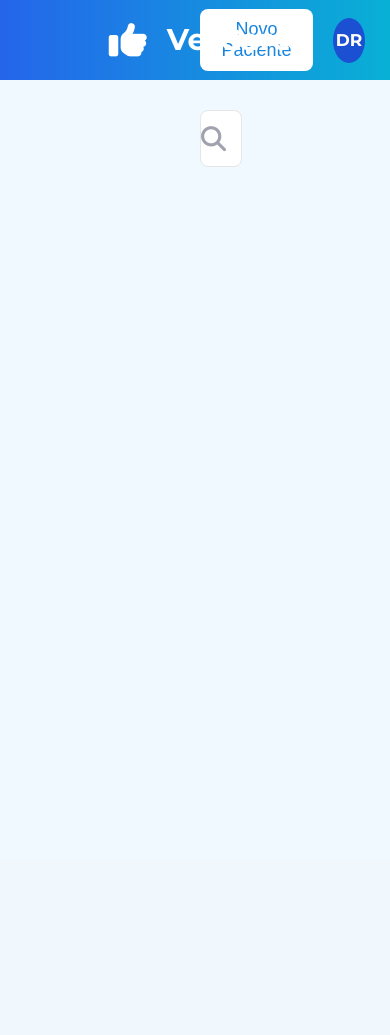
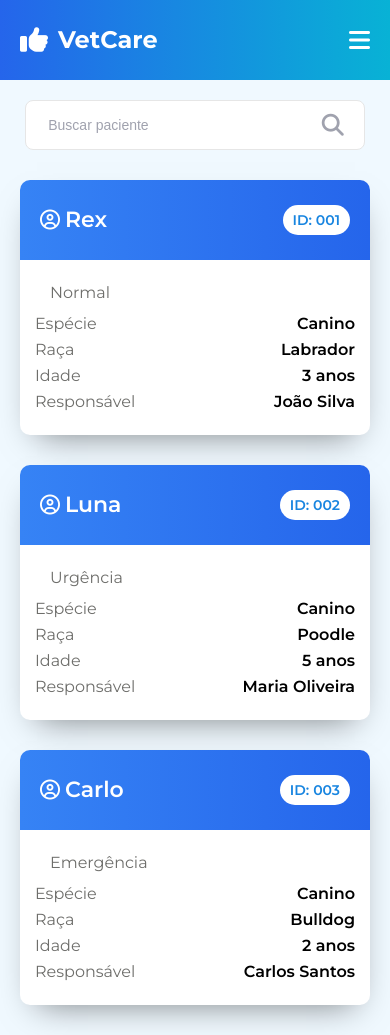
Before and after one commit to Kaue-LS/hackaton, a Flask app: page / in a window 390 px wide; the page is wider, and only the part inside the window is pictured. Before the commit the page ends 167 px from the top of that part, so only its background shows below. Run offline with Flask 3, Linux system fonts and the light colour scheme.

Commit message:
style: home page mobile

```diff
--- a/static/home.css
+++ b/static/home.css
@@ -157,3 +157,51 @@
   color: var(--color_black);
   font-weight: 600;
 }
+@media screen and (max-width: 1024px) {
+  .main_home {
+    padding: 30px 100px 0;
+  }
+  .main_home .main_cardList {
+    display: grid;
+    grid-template-columns: repeat(auto-fit, minmax(300px, 1fr));
+    gap: 30px;
+    margin-bottom: 30px;
+  }
+}
+@media screen and (max-width: 768px) {
+  .main_home {
+    padding: 20px 20px 0;
+  }
+  .main_home .main_nav input {
+    font-size: 14px;
+  }
+  .main_home .main_nav input::placeholder {
+    font-size: 14px;
+    color: var(--color_gray);
+  }
+  .main_home .main_nav i {
+    position: absolute;
+    left: auto;
+    right: 20px;
+    top: 13px;
+    font-size: 22px;
+    color: var(--color_gray);
+  }
+
+  .mobile > i {
+    font-size: 24px;
+  }
+  .header .header_logo i {
+    position: relative;
+    font-size: 28px;
+  }
+  .header .header_logo {
+    gap: 10px;
+    justify-content: left;
+    width: 100%;
+    height: 100%;
+  }
+  .header .header_logo h1 {
+    font-size: 24px;
+  }
+}
--- /dev/null
+++ b/static/js/home.js
@@ -0,0 +1,11 @@
+function CheckWidth() {
+    if (window.innerWidth <= 748) {
+        window.document.getElementById("searchBar").placeholder = "Buscar paciente"
+    }
+    else {
+        window.document.getElementById("searchBar").placeholder = "Buscar paciente por nome,ID ou responsável"
+    }
+}
+
+window.addEventListener('resize', CheckWidth)
+CheckWidth()
--- a/static/style.css
+++ b/static/style.css
@@ -156,3 +156,28 @@
   color: currentColor;
   text-decoration: none;
 }
+
+.desktop {
+  display: block !important;
+}
+
+.mobile {
+  display: none !important;
+}
+
+@media screen and (max-width: 1024px) {
+  .header {
+    padding: 0px 100px;
+  }
+}
+@media screen and (max-width: 768px) {
+  .header {
+    padding: 0px 20px;
+  }
+  .desktop {
+    display: none !important;
+  }
+  .mobile {
+    display: block !important;
+  }
+}
--- a/templates/base.html
+++ b/templates/base.html
@@ -7,8 +7,8 @@
     <title>{% block title %}VetCare{% endblock %}</title>
     <link rel="stylesheet" href="https://cdnjs.cloudflare.com/ajax/libs/font-awesome/6.4.0/css/all.min.css">
     <link rel="stylesheet" href="{{ url_for('static', filename='style.css') }}">
-    <script defer src="{{ url_for('static', filename='js/icons.js') }}"></script>
-
+    <!-- <script defer src="{{ url_for('static', filename='js/icons.js') }}"></script> -->
+    {% block script %} {% endblock %}
     <link rel="preconnect" href="https://fonts.googleapis.com">
     <link rel="preconnect" href="https://fonts.gstatic.com" crossorigin>
     <link href="https://fonts.googleapis.com/css2?family=Montserrat:ital,wght@0,100..900;1,100..900&display=swap"
--- a/templates/home.html
+++ b/templates/home.html
@@ -1,6 +1,8 @@
 {% extends 'base.html' %}
 {% block title %}Página Inicial - VetCare{% endblock %}
-
+{%block script %}
+<script defer src="{{ url_for('static', filename='js/home.js') }}"></script>
+{% endblock %}
 {% block content %}
 <header id="header" class="header bg_blue_gradient_left">
     <div class="header_logo">
@@ -9,7 +11,7 @@
         </span>
         <h1>VetCare</h1>
     </div>
-    <div class="header_userOp">
+    <div class="header_userOp desktop">
         <button class="header_button">
             <a href="#">Novo Paciente</a>
         </button>
@@ -18,11 +20,14 @@
             <span>DR</span>
         </div>
     </div>
+    <div class="header_userOp mobile">
+        <i class="fa-solid fa-bars"></i>
+    </div>
 </header>
 <main class="main_home">
     <!-- NAVBAR -->
     <nav class="main_nav">
-        <input type="text" placeholder="Buscar paciente por nome,ID ou responsável">
+        <input id="searchBar" name="searchBar" type="text" placeholder="Buscar paciente por nome,ID ou responsável">
         <i class="fa-solid fa-magnifying-glass"></i>
     </nav>
     <!-- CARDS -->
```
